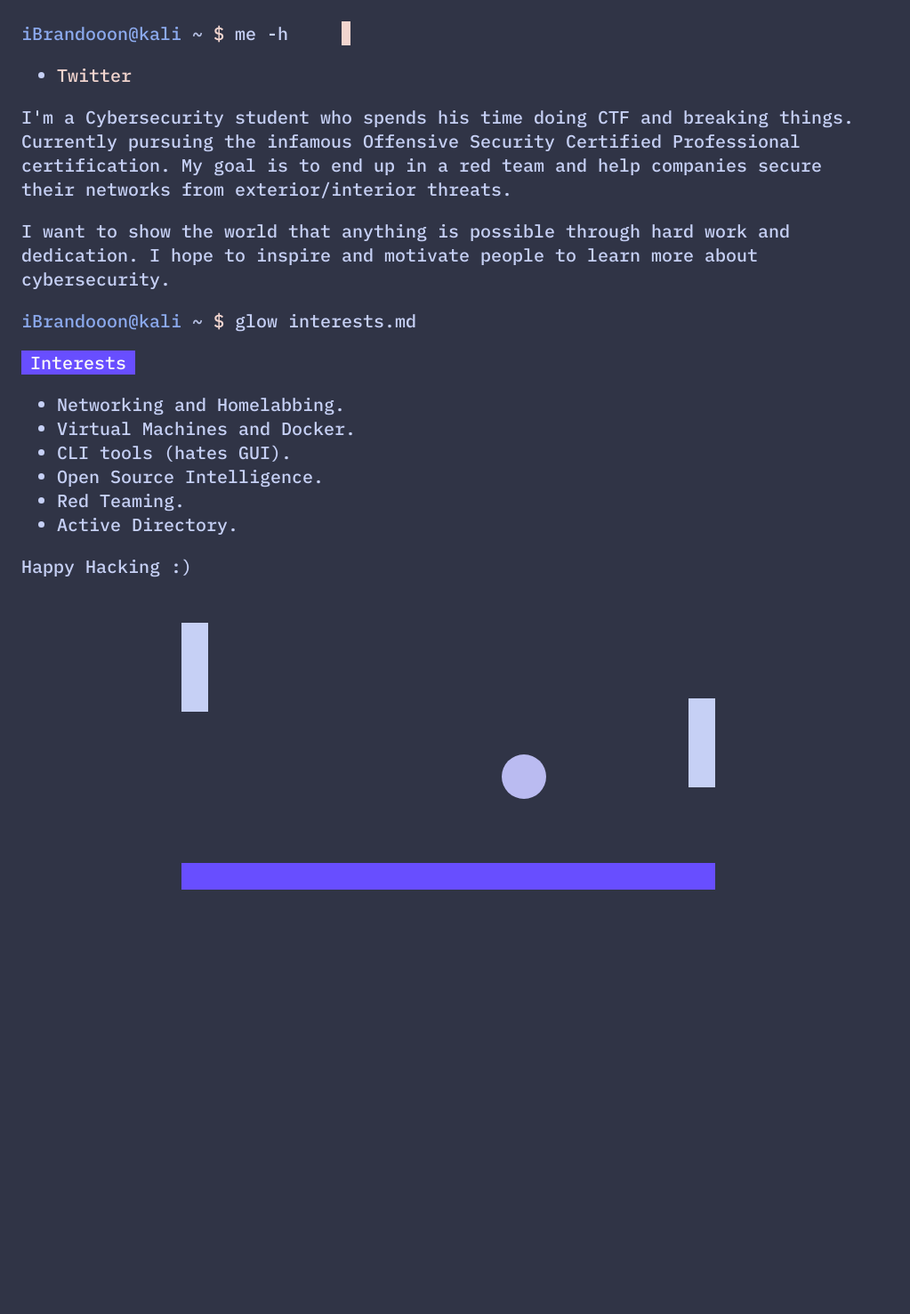
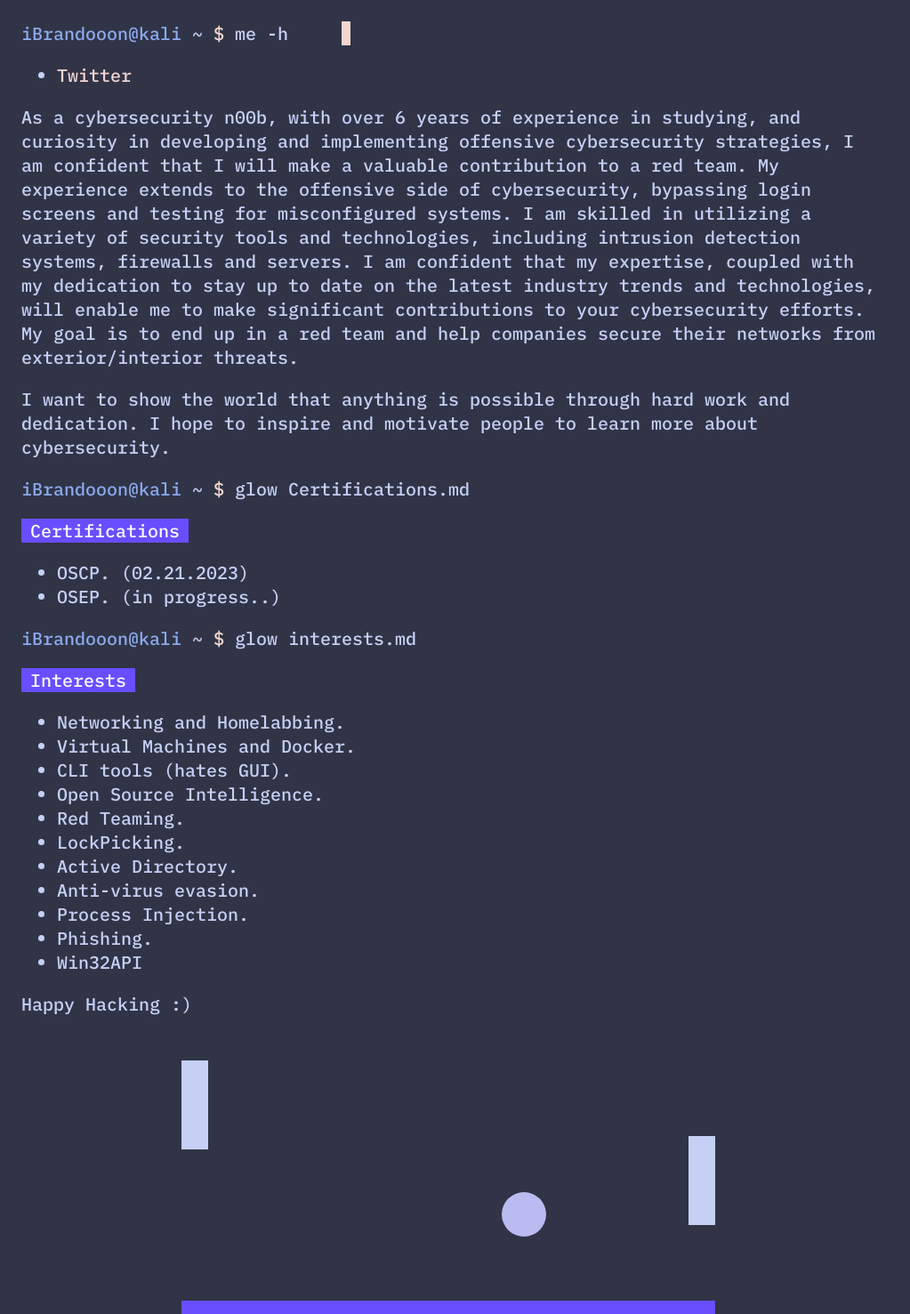
Before and after one commit to eternal-b/brandoon95.github.io, a plain HTML site: page index.html in a window 1280 px wide. Shown: the top 1477 px of the page at 89% size, without its empty margins (0-1023 px from the left). Before the commit the page ends 1024 px from the top, so only its background shows below. Drawn offline with Linux system fonts and the light colour scheme; a web font is replaced by a local one.

Commit message:
Update index.html

```diff
--- a/index.html
+++ b/index.html
@@ -21,13 +21,23 @@
     </li>
     </ul>
     <p>
-I'm a Cybersecurity student who spends his time doing CTF and breaking things.
-Currently pursuing the infamous Offensive Security Certified Professional certification.
+As a cybersecurity n00b, with over 6 years of experience in studying, and curiosity in developing and implementing offensive cybersecurity strategies, I am confident that I will make a valuable contribution to a red team.
+
+My experience extends to the offensive side of cybersecurity, bypassing login screens and testing for misconfigured systems. I am skilled in utilizing a variety of security tools and technologies, including intrusion detection systems, firewalls and servers. I am confident that my expertise, coupled with my dedication to stay up to date on the latest industry trends and technologies, will enable me to make significant contributions to your cybersecurity efforts.
+
 My goal is to end up in a red team and help companies secure their networks from exterior/interior threats.
+
           </p>
                 <p>
 I want to show the world that anything is possible through hard work and dedication. I hope to inspire and motivate people to learn more about cybersecurity.
 </p>
+
+<div><span class="text-secondary">iBrandooon@kali </span><span class="text-background">~ </span><span class="cursor">$ </span>glow Certifications.md</div>
+<h3>Certifications</h3>
+    <ul>
+        <li>OSCP. (02.21.2023)</li>
+        <li>OSEP. (in progress..)</li>
+    </ul>
 
 <div><span class="text-secondary">iBrandooon@kali </span><span class="text-background">~ </span><span class="cursor">$ </span>glow interests.md</div>
 <h3>Interests</h3>
@@ -37,7 +47,12 @@ I want to show the world that anything is possible through hard work and dedicat
         <li>CLI tools (hates GUI).</li>
         <li>Open Source Intelligence.</li>
         <li>Red Teaming.</li>
+        <li>LockPicking.</li>
         <li>Active Directory.</li>
+        <li>Anti-virus evasion.</li>
+        <li>Process Injection.</li>
+        <li>Phishing.</li>
+        <li>Win32API</li>
     </ul>
                          <p>
 Happy Hacking :)
```
